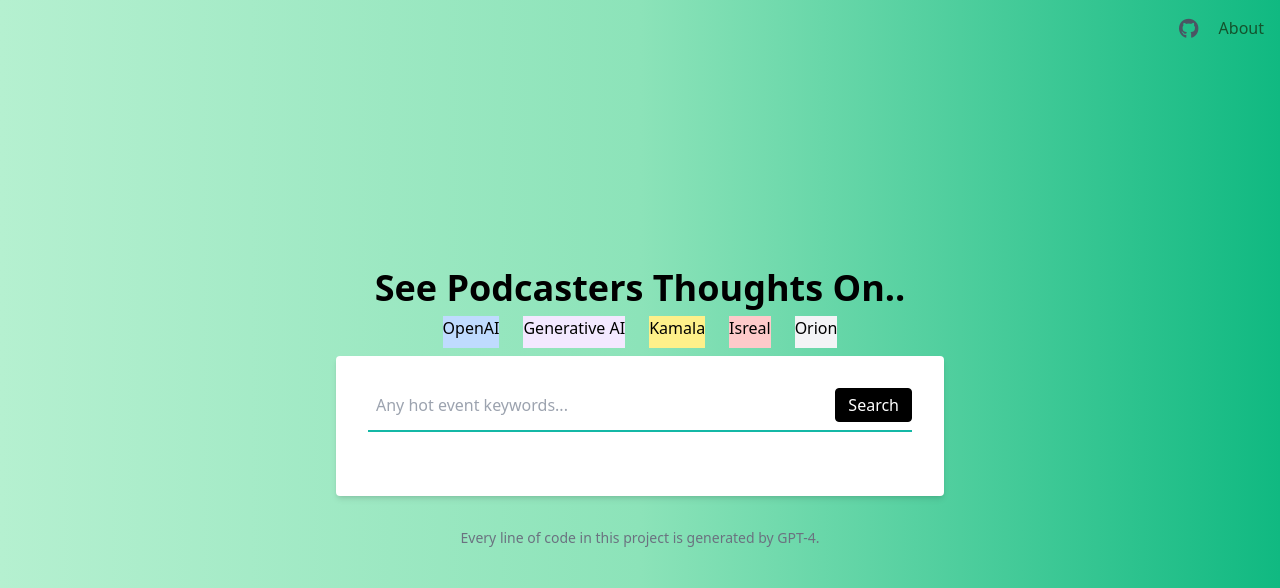
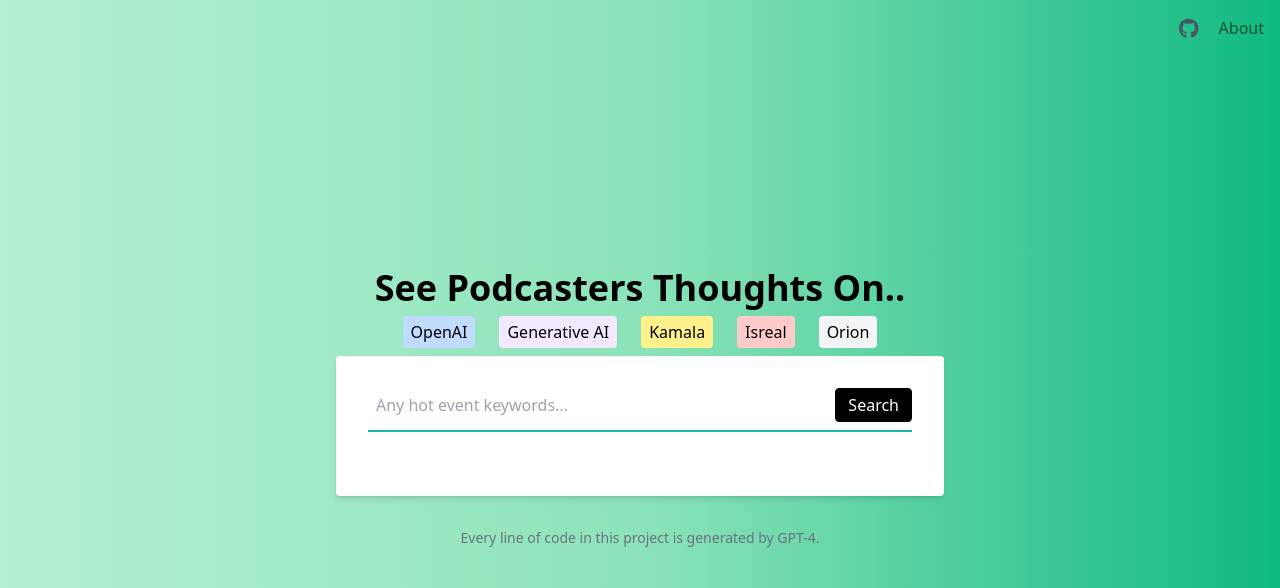
Before and after one commit to mazzzystar/PodFind, a Flask app: page / in a window 1280 px wide. Shown: the top 588 px of the page. Run offline with Flask 2, Linux system fonts and the light colour scheme.

Commit message:
add code

```diff
--- a/Web/templates/index.html
+++ b/Web/templates/index.html
@@ -48,12 +48,16 @@
         </a>
         <div class="overflow-hidden h-8 mb-2 text-center mt-2">
             <div class="scrollText">
-                <p class="inline h-8 bg-blue-200 cursor-pointer mx-2" onclick="setFancySentence(event)">OpenAI</p>
-                <p class="inline h-8 bg-purple-100 cursor-pointer mx-2" onclick="setFancySentence(event)">Generative AI
-                </p>
-                <p class="inline h-8 bg-yellow-200 cursor-pointer mx-2" onclick="setFancySentence(event)">Kamala</p>
-                <p class="inline h-8 bg-red-200 cursor-pointer mx-2" onclick="setFancySentence(event)">Isreal</p>
-                <p class="inline h-8 bg-gray-100 cursor-pointer mx-2" onclick="setFancySentence(event)">Orion</p>
+                <p class="inline-block px-2 py-1 bg-blue-200 cursor-pointer mx-2 rounded"
+                    onclick="setFancySentence(event)">OpenAI</p>
+                <p class="inline-block px-2 py-1 bg-purple-100 cursor-pointer mx-2 rounded"
+                    onclick="setFancySentence(event)">Generative AI</p>
+                <p class="inline-block px-2 py-1 bg-yellow-200 cursor-pointer mx-2 rounded"
+                    onclick="setFancySentence(event)">Kamala</p>
+                <p class="inline-block px-2 py-1 bg-red-200 cursor-pointer mx-2 rounded"
+                    onclick="setFancySentence(event)">Isreal</p>
+                <p class="inline-block px-2 py-1 bg-gray-100 cursor-pointer mx-2 rounded"
+                    onclick="setFancySentence(event)">Orion</p>
             </div>
         </div>
         <form action="#" method="POST" class="bg-white shadow-md rounded px-4 sm:px-8 pt-6 pb-8 mb-4"
```
